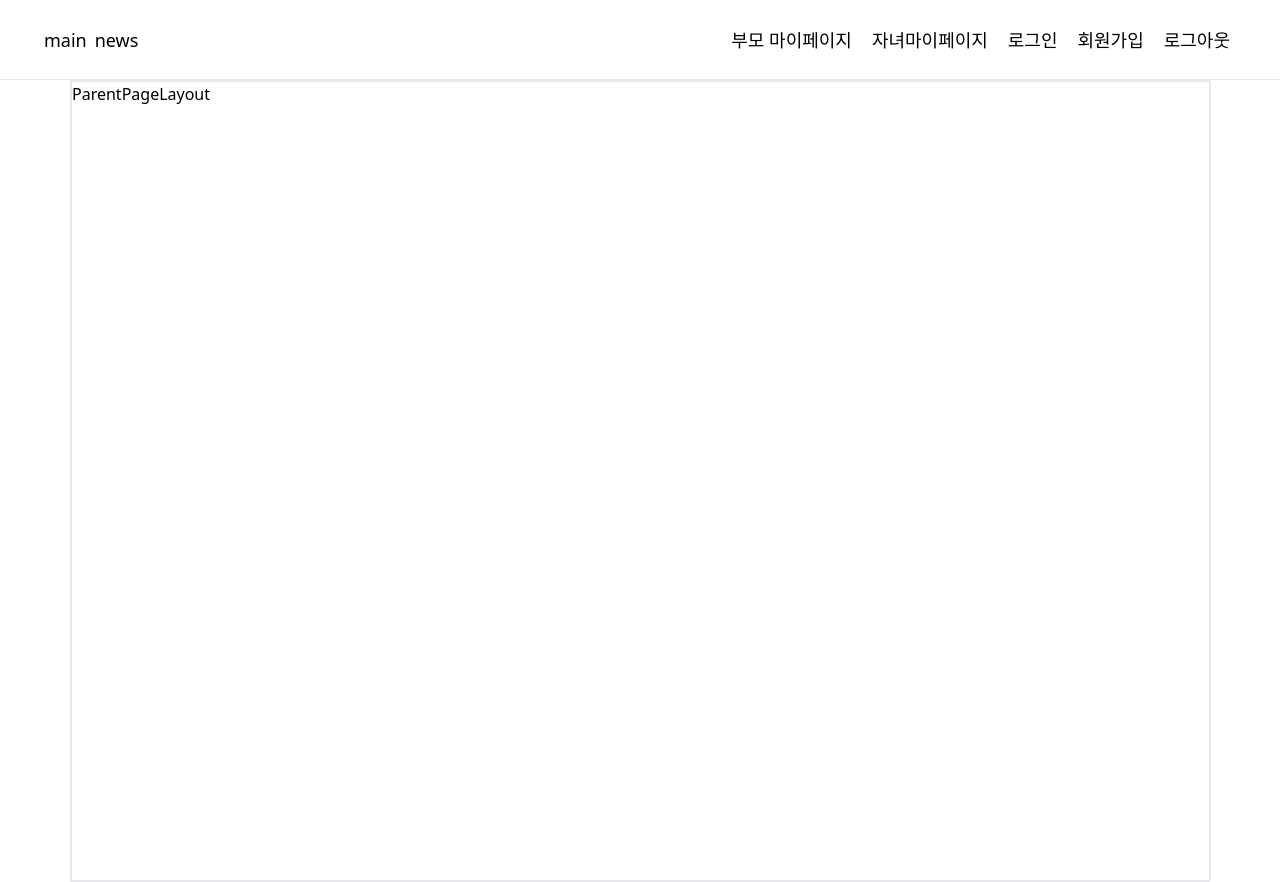
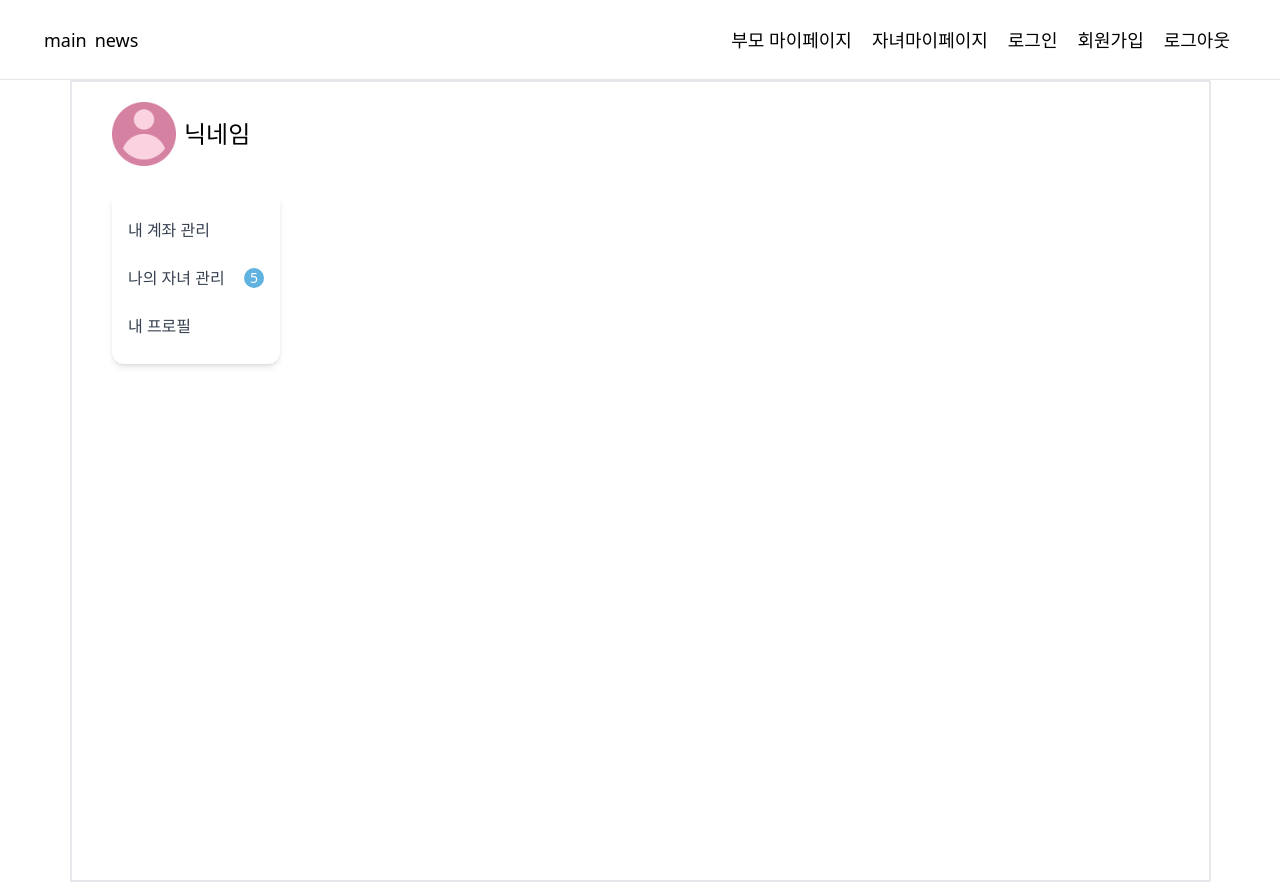
Before and after one commit to minimoneymanymo/minimoneymanymo, a React (Vite) app in the folder FE/minimoneymanymo/: page /parent in a window 1280 px wide. Built offline with nearby package versions, Linux system fonts and the light colour scheme; no server answers.

Commit message:
feat: 부모 마이페이지 사이드바 라우터연결
나의 자녀 관리 옆에 알림처럼 몇개의 요청이있는지 (나의자녀등록요청, 출금요청 ) 표시하면 좋을거같아서 추가했습니다.

```diff
--- a/FE/minimoneymanymo/src/App.tsx
+++ b/FE/minimoneymanymo/src/App.tsx
@@ -10,6 +10,7 @@ import ParentPageLayout from "@/layouts/ParentPageLayout"
 import ParentChildrenPageLayout from "@/layouts/ParentChildrenPageLayout"
 import ChildPageLayout from "@/layouts/ChildPageLayout"
 import MainPageLayout from "@/layouts/MainLayout"
+import MyChildrenPage from "./pages/parentchildren/MyChildrenPage"
 function App() {
   return (
     <Routes>
@@ -23,12 +24,14 @@ function App() {
           <Route path="my-wallet" element={<Temp />} />
           <Route path="my-info" element={<ParentPage />} />
           <Route
-            path="my-children/:childId"
-            element={<ParentChildrenPageLayout />}
+            path="my-children"
+            element={<MyChildrenPage />}
           >
-            <Route path="finance" element={<Temp />} />
-            <Route path="invest-style" element={<Temp />} />
-            <Route path="diary" element={<Temp />} />
+            <Route path=":childId" element={<ParentChildrenPageLayout />}>
+              <Route path="finance" element={<Temp />} />
+              <Route path="invest-style" element={<Temp />} />
+              <Route path="diary" element={<Temp />} />
+            </Route>
           </Route>
         </Route>
         <Route path="/my-info" element={<ChildPageLayout />}>
--- a/FE/minimoneymanymo/src/layouts/ParentPageLayout.tsx
+++ b/FE/minimoneymanymo/src/layouts/ParentPageLayout.tsx
@@ -1,11 +1,34 @@
+import MypageNav from "@/components/common/mypage/MyPageNav"
+import { Chip } from "@material-tailwind/react"
 import React from "react"
 import {Outlet} from "react-router-dom"
 
 const ParentPageLayout: React.FC = () => {
+
+const menuItems = [
+  {
+    label: "내 계좌 관리",
+    path: "/parent/my-wallet",
+  },
+  {
+    label: "나의 자녀 관리",
+    path: "/parent/my-children",
+    chip: 5,
+  },
+  {
+    label: "내 프로필",
+    path: "/parent/my-info",
+  },
+]
+
   return (
     <div className="min-h-screen">
       <main className="mx-auto flex h-full w-[1140px] border">
-        ParentPageLayout
+        <div className="h-full w-[240px]">
+          <div className="h-full w-full">
+            <MypageNav menuItems={menuItems}></MypageNav>
+          </div>
+        </div>
         <Outlet></Outlet>
       </main>
     </div>
--- /dev/null
+++ b/FE/minimoneymanymo/src/pages/parentchildren/MyChildrenPage.tsx
@@ -0,0 +1,5 @@
+function MyChildrenPage(): JSX.Element {
+  return <>MyChildrenPage</>
+}
+
+export default MyChildrenPage
```
Also changed, not shown: FE/minimoneymanymo/public/images/profile.jpg (added).
